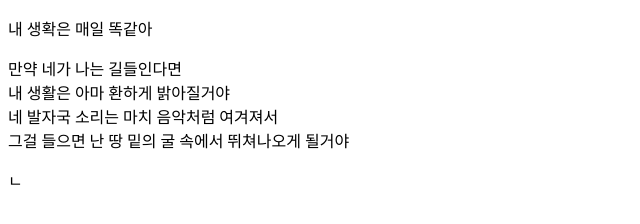
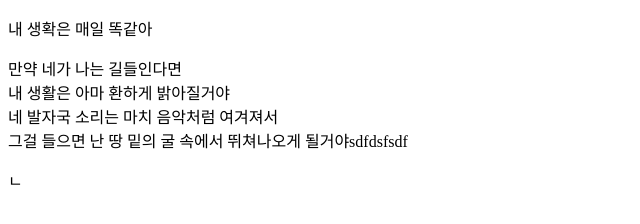
Before and after one commit to koseulgi/koseulgi, a plain HTML site: page html/br.html in a window 1280 px wide. Shown: the full height of the page, 0-640 px from the left. Drawn offline with Linux system fonts and the light colour scheme.

Commit message:
first commit file

```diff
--- a/html/br.html
+++ b/html/br.html
@@ -9,7 +9,7 @@
 <p>만약 네가 나는 길들인다면<br>
    내 생활은 아마 환하게 밝아질거야<br>
    네 발자국 소리는 마치 음악처럼 여겨져서<br>
-   그걸 들으면 난 땅 밑의 굴 속에서 뛰쳐나오게 될거야</p>
+   그걸 들으면 난 땅 밑의 굴 속에서 뛰쳐나오게 될거야sdfdsfsdf</p>
 ㄴ
 
 </body>
```
